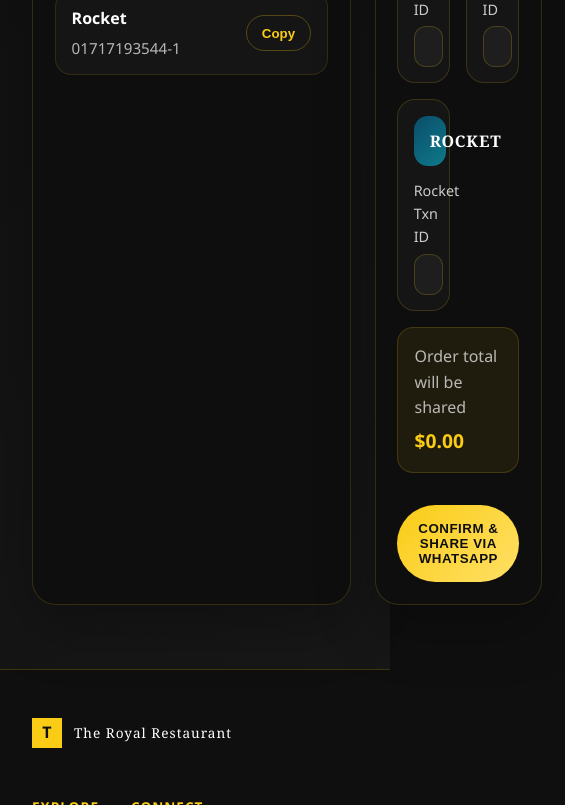
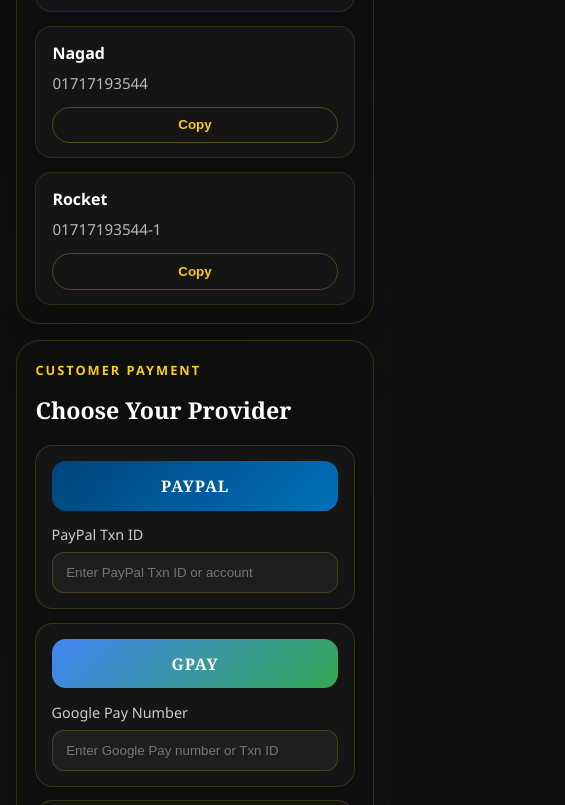
Before and after one commit to Khalid155775/the-royal-restaurant, a plain HTML site: page online-payment.html in a window 390 px wide. Shown: the part 1182-1987 px from the top of the page, 565 px wide, since content can reach past the window. Drawn offline with Linux system fonts and the light colour scheme.

Commit message:
Add files via upload

```diff
--- a/royal/css/style.css
+++ b/royal/css/style.css
@@ -1376,6 +1376,26 @@
     align-items: start;
 }
 
+@media (max-width: 768px) {
+    .checkout-container {
+        grid-template-columns: 1fr;
+        gap: 1rem;
+    }
+
+    .checkout-form-card,
+    .checkout-summary-card {
+        width: 100%;
+        min-width: 0;
+        padding: 1.25rem;
+    }
+
+    .checkout-item,
+    .checkout-row {
+        flex-wrap: wrap;
+        gap: 0.35rem;
+    }
+}
+
 .checkout-form-card,
 .checkout-summary-card {
     background: rgba(15, 15, 15, 0.92);
@@ -2024,6 +2044,63 @@
 
     .food-grid {
         grid-template-columns: 1fr;
+    }
+
+    .online-payment-page {
+        padding: 7rem 1rem 3rem;
+    }
+
+    .online-payment-grid {
+        display: grid;
+        grid-template-columns: 1fr;
+        gap: 1rem;
+    }
+
+    .payment-card {
+        width: 100%;
+        max-width: 100%;
+        min-width: 0;
+        padding: 1.15rem;
+        box-sizing: border-box;
+    }
+
+    .account-row {
+        flex-direction: column;
+        align-items: flex-start;
+        gap: 0.75rem;
+    }
+
+    .copy-account-btn {
+        width: 100%;
+        justify-content: center;
+    }
+
+    .provider-grid {
+        grid-template-columns: 1fr;
+        gap: 0.85rem;
+    }
+
+    .provider-item {
+        width: 100%;
+        min-width: 0;
+        box-sizing: border-box;
+    }
+
+    .provider-button {
+        width: 100%;
+        padding: 0.85rem 0.95rem;
+    }
+
+    .provider-input-wrap {
+        width: 100%;
+    }
+
+    .payment-section-heading h2 {
+        font-size: 1.45rem;
+    }
+
+    .online-payment-summary {
+        margin: 1rem 0;
     }
 
     .contact-page {
```
